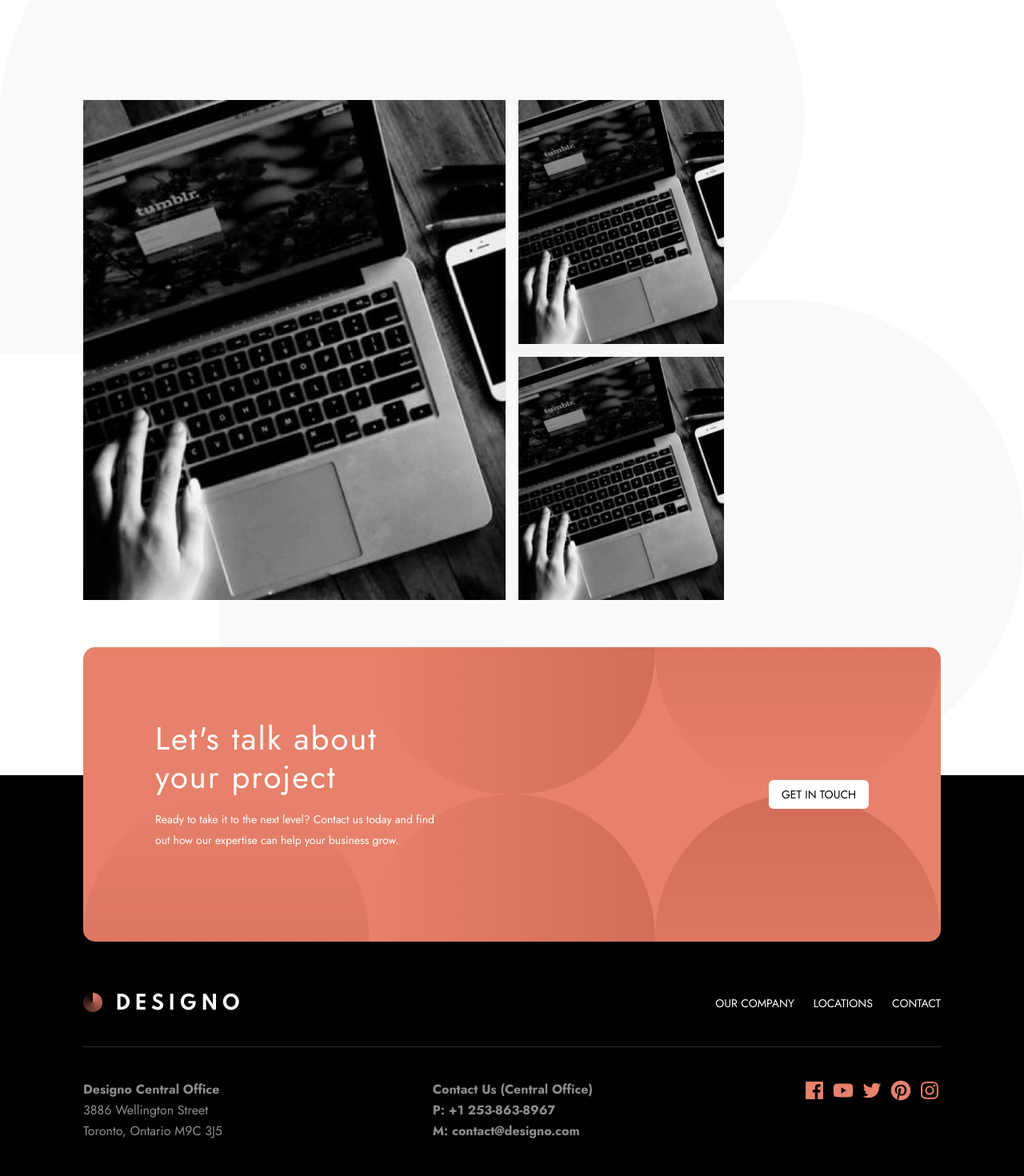
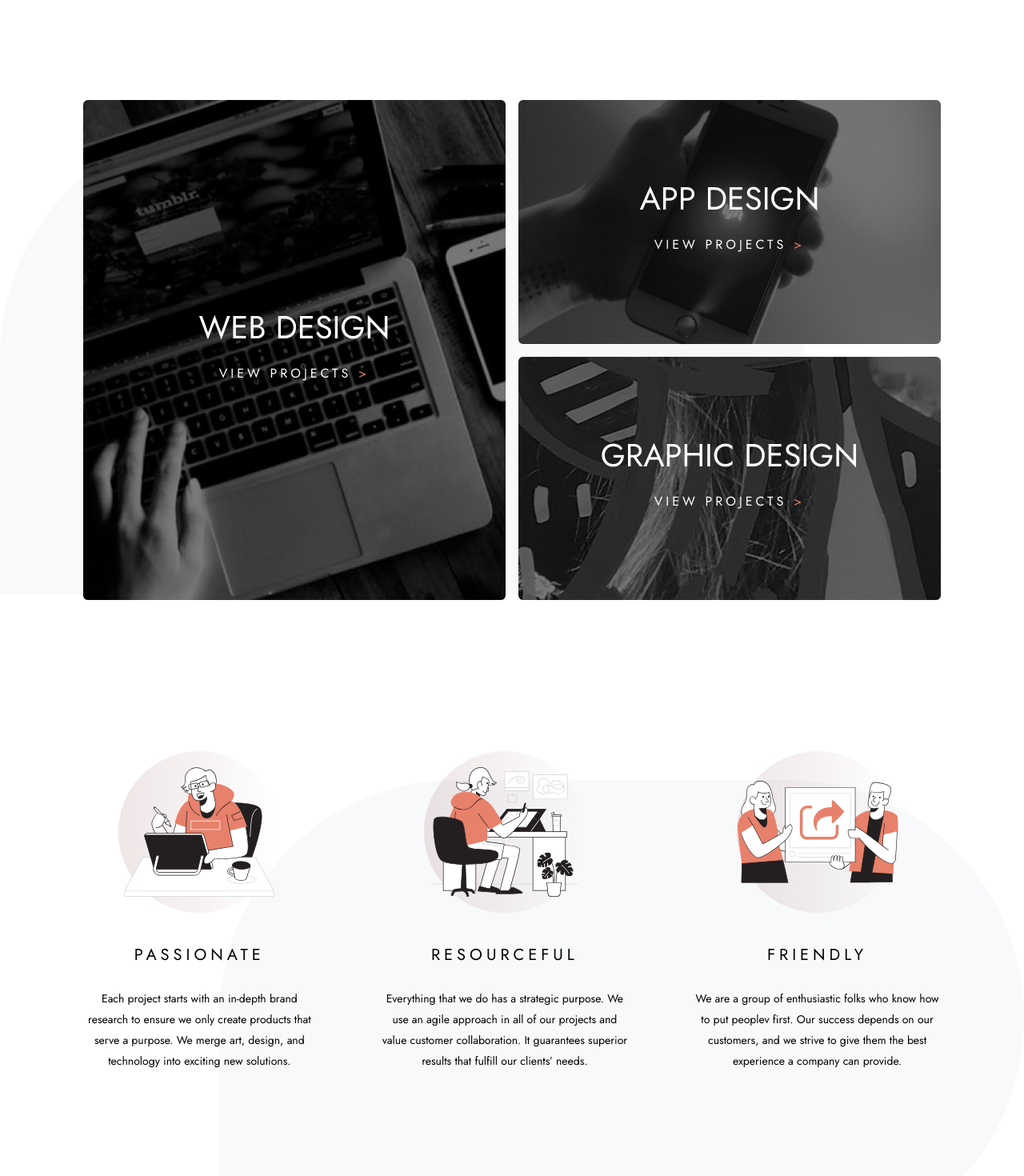
Before and after one commit to joandong2/designo, a Next.js app: page / in a window 1280 px wide. Shown: the part 780-2250 px from the top of the page at 80% size. Built offline with nearby package versions, Linux system fonts and the light colour scheme.

Commit message:
homepage done

```diff
--- a/app/components/Footer.tsx
+++ b/app/components/Footer.tsx
@@ -11,15 +11,15 @@ const Footer = () => {
   return (
 		<div className="bg-black text-white py-[50px]">
 			<div className="container mx-auto max-w-[1112px] py-[30px] px-[20px]">
-				<div className="footer-callback mt-[-15rem] mb-[4rem] p-[40px] sm:p-[90px] sm:flex sm:mb text-center sm:text-left justify-between items-center align-center rounded-[15px]">
-					<span className="sm:w-[40%]">
+				<div className="footer-callback mt-[-10rem] mb-[4rem] p-[40px] sm:p-[90px] sm:flex text-center sm:text-left justify-between items-center align-center rounded-[15px]">
+					<span className="flex flex-1 flex-col">
 						<h2 className="mb-4">Let's talk about your project</h2>
 						<p className="mb-6">
 							Ready to take it to the next level? Contact us today and find out
 							how our expertise can help your business grow.
 						</p>
 					</span>
-					<span>
+					<span className="flex flex-1 justify-center align-center items-center">
 						<span className="bg-white text-black px-4 py-2 rounded-md uppercase text-center cursor-pointer hover:opacity-90 hover:text-grey">
 							<>Get in touch</>
 						</span>
--- a/app/page.tsx
+++ b/app/page.tsx
@@ -30,19 +30,79 @@ export default function Home() {
 					/>
 				</span>
 			</div>
-			<div className="flex flex-col sm:flex-row mb-[189px] max-h-[625px] gap-4 justify-between">
-				<span className="flex flex-1 ">
-					<span>
-						<img src="/home/desktop/image-web-design-large.jpg" alt="" />
+			<div className="flex flex-col sm:flex-row mb-20 sm:mb-[189px] min-h-[625px] gap-4 justify-between">
+				<span className="relative cursor-pointer flex flex-col flex-1 bg-[url('/home/desktop/image-web-design-large.jpg')] bg-cover bg-center rounded-md items-center justify-center">
+					<div className="absolute inset-0 bg-black hover:bg-[#e7816b] opacity-50 rounded-md"></div>
+					<span className="z-10 text-[40px] text-white uppercase mb-8">
+						Web Design
+					</span>
+					<span className="z-10 text-[16px] text-white uppercase tracking-[4px]">
+						View Projects <span className="text-[#e7816b]">&gt;</span>
 					</span>
 				</span>
 				<span className="flex flex-1 flex-col gap-4">
-					<span className="flex flex-1 w-full overflow-hidden">
-						<img src="/home/desktop/image-web-design-large.jpg" alt="" />
+					<span className="relative cursor-pointer flex flex-col flex-1 w-full bg-[url('/home/desktop/image-app-design.jpg')] bg-cover bg-center rounded-md items-center justify-center">
+						<div className="absolute inset-0 bg-black hover:bg-[#e7816b] opacity-50 rounded-md"></div>
+						<span className="z-10 text-[40px] text-white uppercase mb-8">
+							App Design
+						</span>
+						<span className="z-10 text-[16px] text-white uppercase tracking-[4px]">
+							View Projects <span className="text-[#e7816b]">&gt;</span>
+						</span>
 					</span>
-					<span className="flex flex-1 w-full overflow-hidden">
-						<img src="/home/desktop/image-web-design-large.jpg" alt="" />
+					<span className="relative cursor-pointer flex flex-col flex-1 w-full bg-[url('/home/desktop/image-graphic-design.jpg')] bg-cover bg-center rounded-md items-center justify-center">
+						<div className="absolute inset-0 bg-black hover:bg-[#e7816b] opacity-50 rounded-md"></div>
+						<span className="z-10 text-[40px] text-white uppercase mb-8">
+							Graphic Design
+						</span>
+						<span className="z-10 text-[16px] text-white uppercase tracking-[4px]">
+							View Projects <span className="text-[#e7816b]">&gt;</span>
+						</span>
 					</span>
+				</span>
+			</div>
+			<div className="flex flex-col sm:flex-row mb-[150px] sm:mb-[200px] gap-20 justify-between">
+				<span className="text-center">
+					<span className="bg-[url('/shared/desktop/bg-pattern-small-circle.svg')] bg-contain bg-no-repeat bg-center items-center align-middle justify-center flex mb-10">
+						<img
+							src="/home/desktop/illustration-passionate.svg"
+							className="max-w-[202px]"
+						/>
+					</span>
+					<h3 className="uppercase mb-7">Passionate</h3>
+					<p>
+						Each project starts with an in-depth brand research to ensure we
+						only create products that serve a purpose. We merge art, design, and
+						technology into exciting new solutions.
+					</p>
+				</span>
+				<span className="text-center">
+					<span className="bg-[url('/shared/desktop/bg-pattern-small-circle.svg')] bg-contain bg-no-repeat bg-center items-center align-middle justify-center flex mb-10">
+						<img
+							src="/home/desktop/illustration-resourceful.svg"
+							className="max-w-[202px]"
+						/>
+					</span>
+					<h3 className="uppercase mb-7">Resourceful</h3>
+					<p>
+						Everything that we do has a strategic purpose. We use an agile
+						approach in all of our projects and value customer collaboration. It
+						guarantees superior results that fulfill our clients’ needs.
+					</p>
+				</span>
+				<span className="text-center">
+					<span className="bg-[url('/shared/desktop/bg-pattern-small-circle.svg')] bg-contain bg-no-repeat bg-center items-center align-middle justify-center flex mb-10">
+						<img
+							src="/home/desktop/illustration-friendly.svg"
+							className="max-w-[202px]"
+						/>
+					</span>
+					<h3 className="uppercase mb-7">Friendly</h3>
+					<p>
+						We are a group of enthusiastic folks who know how to put peoplev
+						first. Our success depends on our customers, and we strive to give
+						them the best experience a company can provide.
+					</p>
 				</span>
 			</div>
 		</>
```
